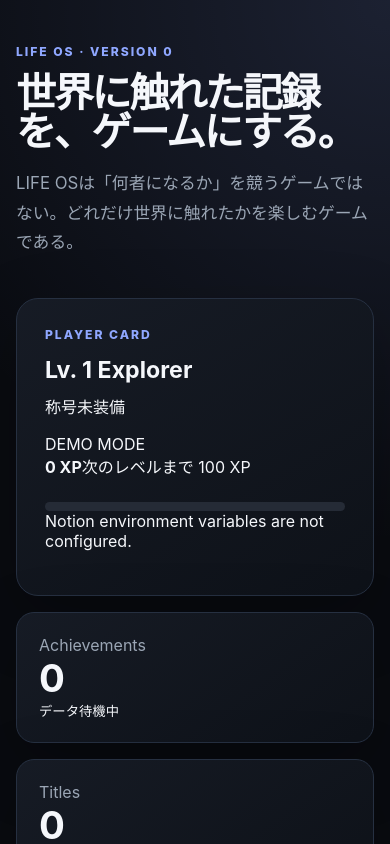
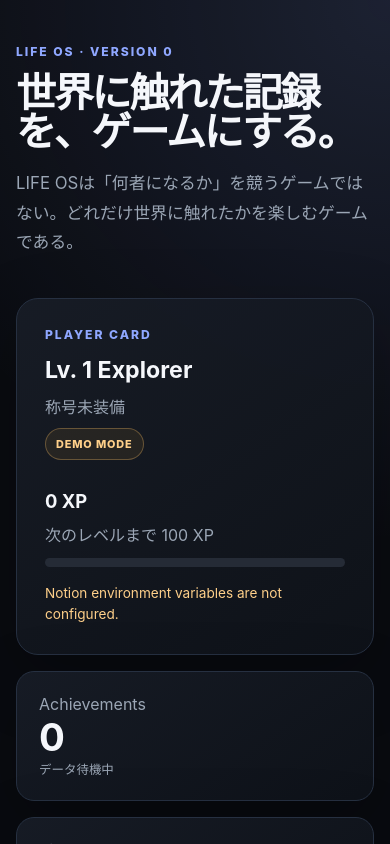
Before and after one commit to takakei510/LIFE-OS, a Next.js app in the folder apps/web/: page / in a window 390 px wide. Shown: the top 844 px of the page. Built offline with nearby package versions, Linux system fonts and the light colour scheme.

Commit message:
style: polish responsive Player Card

```diff
--- a/apps/web/app/globals.css
+++ b/apps/web/app/globals.css
@@ -62,9 +62,54 @@ h2 { margin-bottom: 10px; font-size: 1.45rem; }
 
 .playerCard, .panel { padding: 28px; border-radius: 22px; }
 
+.playerCardHeader,
+.xpRow {
+  display: flex;
+  align-items: center;
+  justify-content: space-between;
+  gap: 20px;
+}
+
+.playerTitle {
+  margin-bottom: 0;
+  color: var(--muted);
+}
+
+.sourceBadge {
+  flex: 0 0 auto;
+  padding: 8px 10px;
+  border: 1px solid var(--line);
+  border-radius: 999px;
+  font-size: 0.68rem;
+  font-weight: 800;
+  letter-spacing: 0.08em;
+}
+
+.sourceBadge--notion {
+  border-color: rgba(114, 235, 171, 0.36);
+  background: rgba(55, 190, 119, 0.1);
+  color: #8ce6b5;
+}
+
+.sourceBadge--fallback {
+  border-color: rgba(255, 195, 104, 0.3);
+  background: rgba(255, 172, 56, 0.08);
+  color: #ffd08a;
+}
+
+.xpRow {
+  margin-top: 30px;
+  color: var(--muted);
+}
+
+.xpRow strong {
+  color: var(--text);
+  font-size: 1.15rem;
+}
+
 .progressTrack {
   height: 9px;
-  margin-top: 24px;
+  margin-top: 12px;
   overflow: hidden;
   border-radius: 999px;
   background: #252b36;
@@ -72,10 +117,18 @@ h2 { margin-bottom: 10px; font-size: 1.45rem; }
 
 .progressValue {
   display: block;
-  width: 24%;
+  width: 0;
   height: 100%;
   border-radius: inherit;
   background: linear-gradient(90deg, #718cff, #b1c0ff);
+  transition: width 420ms ease;
+}
+
+.syncWarning {
+  margin: 16px 0 0;
+  color: #ffd08a;
+  font-size: 0.85rem;
+  line-height: 1.6;
 }
 
 .statsGrid {
@@ -94,11 +147,16 @@ h2 { margin-bottom: 10px; font-size: 1.45rem; }
   justify-content: space-between;
 }
 
-.statCard span { color: var(--muted); }
+.statCard span,
+.statCard small { color: var(--muted); }
 .statCard strong { font-size: 2.4rem; }
+.statCard small { font-size: 0.78rem; }
 
 @media (max-width: 640px) {
   main { padding: 44px 0; }
+  .playerCardHeader,
+  .xpRow { align-items: flex-start; flex-direction: column; gap: 10px; }
+  .sourceBadge { align-self: flex-start; }
   .statsGrid { grid-template-columns: 1fr; }
   .statCard { min-height: 110px; }
 }
```
